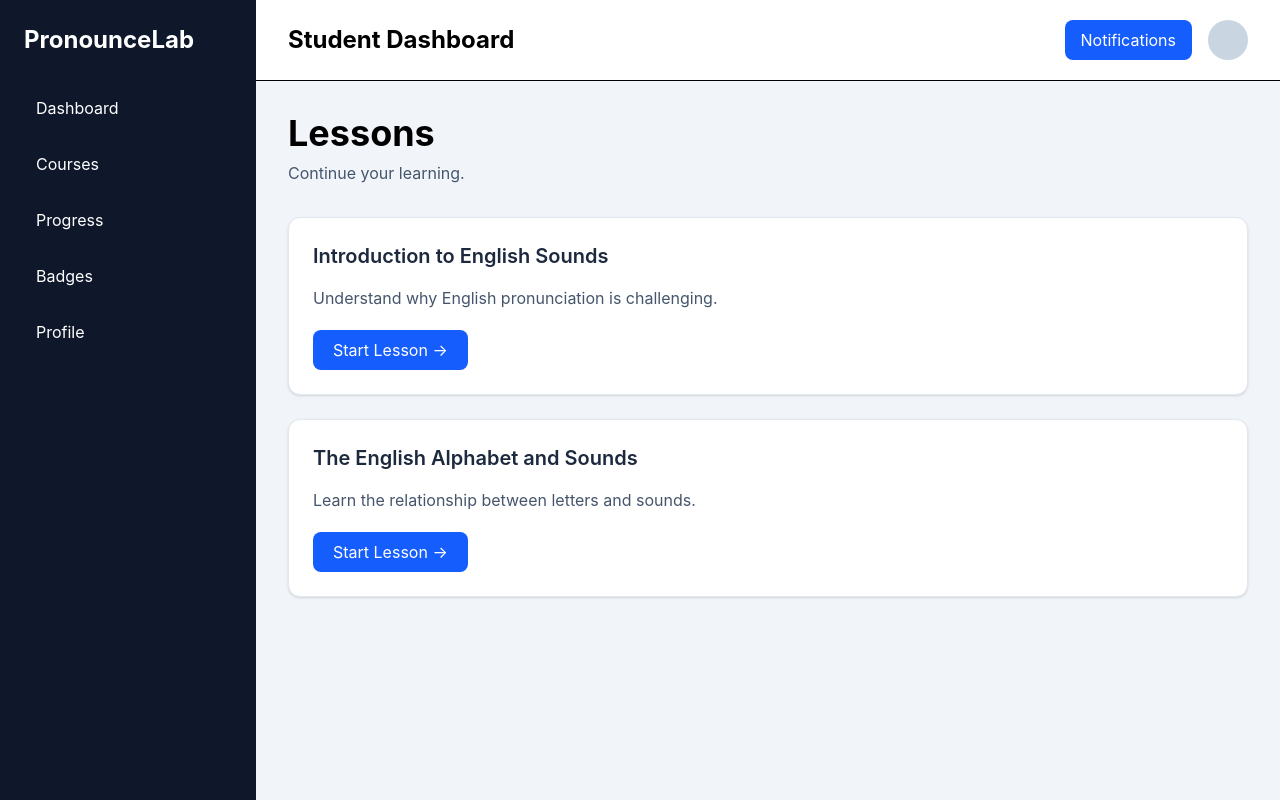
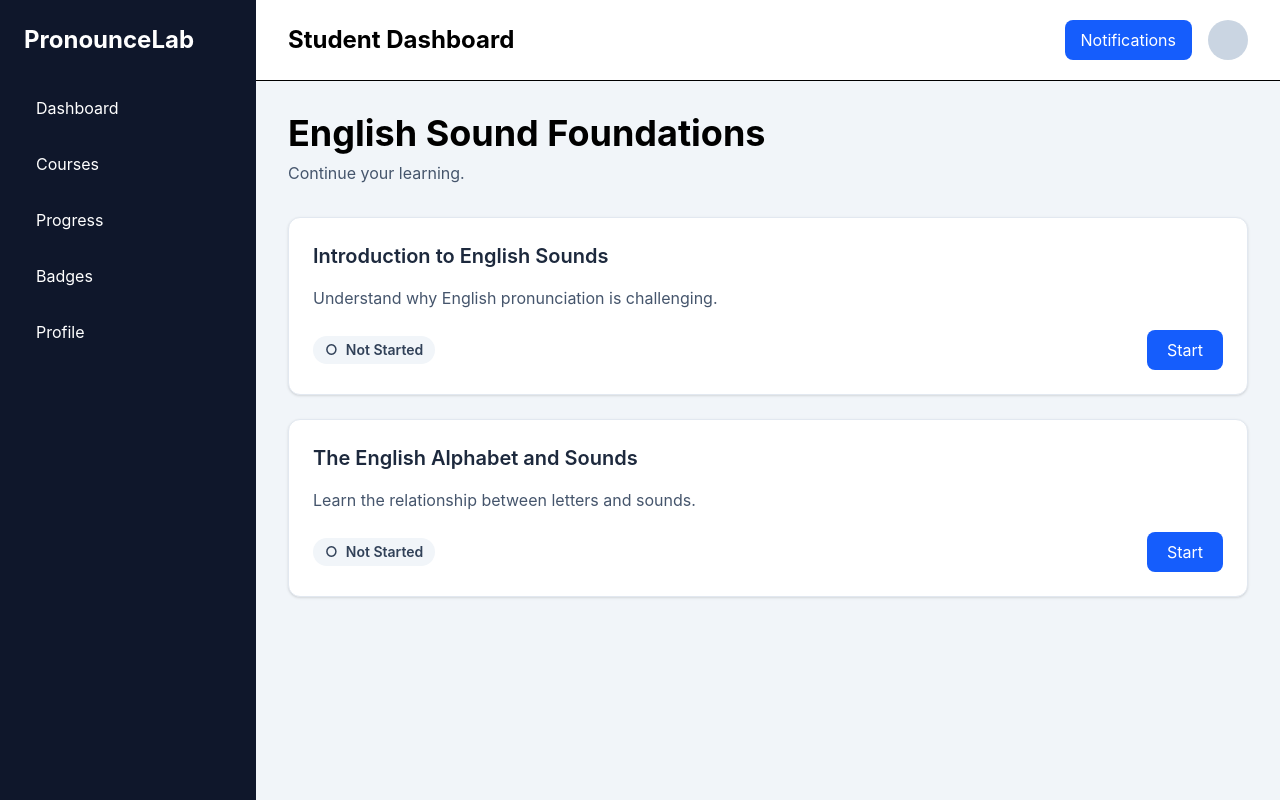
Before and after one commit to emmanuelpaulino2691/pronouncelab, a React (Vite) app: page /units/1 in a window 1280 px wide. Built offline with nearby package versions, Linux system fonts and the light colour scheme.

Commit message:
feat: improve learning flow and lesson state handling

```diff
--- a/src/features/lesson/LessonPage.tsx
+++ b/src/features/lesson/LessonPage.tsx
@@ -1,21 +1,50 @@
-import { useParams } from "react-router-dom";
+import {
+  useNavigate,
+  useParams,
+} from "react-router-dom";
 
 import MainLayout from "../../shared/layouts/MainLayout";
-import { getLesson } from "../../shared/services/courseEngineService";
+import NotFoundState from "../../shared/components/ui/NotFoundState";
+import {
+  getLesson,
+  getLessonSummary,
+  getUnit,
+} from "../../shared/services/courseEngineService";
 
 import LessonPlayer from "./LessonPlayer";
 
 function LessonPage() {
   const { lessonId } = useParams();
 
+  const navigate = useNavigate();
+
   const lesson = getLesson(Number(lessonId));
+  const lessonSummary =
+    getLessonSummary(Number(lessonId));
+  const unit =
+    lessonSummary
+      ? getUnit(lessonSummary.unitId)
+      : undefined;
 
-  if (!lesson) {
+  if (!lesson || !lessonSummary || !unit) {
     return (
       <MainLayout>
-        <h1 className="text-3xl font-bold">
-          Lesson not found
-        </h1>
+        <NotFoundState
+          title="Lesson not found"
+          message="This lesson does not exist or is no longer available."
+          actionLabel={
+            unit
+              ? "Back to Lessons"
+              : "Browse Courses"
+          }
+          onAction={() =>
+            navigate(
+              unit
+                ? `/units/${unit.id}`
+                : "/courses"
+            )
+          }
+        />
       </MainLayout>
     );
   }
--- a/src/features/lessons/LessonsPage.tsx
+++ b/src/features/lessons/LessonsPage.tsx
@@ -2,8 +2,18 @@ import { useNavigate, useParams } from "react-router-dom";
 
 import MainLayout from "../../shared/layouts/MainLayout";
 import Card from "../../shared/components/ui/Card";
+import NotFoundState from "../../shared/components/ui/NotFoundState";
 
-import { getLessonsByUnit } from "../../shared/services/courseEngineService";
+import {
+  getLessonsByUnit,
+  getUnit,
+} from "../../shared/services/courseEngineService";
+import { loadUserProgress } from "../../shared/utils/progressStorage";
+
+type LessonStatus =
+  | "Not Started"
+  | "In Progress"
+  | "Completed";
 
 function LessonsPage() {
 
@@ -11,15 +21,54 @@ function LessonsPage() {
 
   const navigate = useNavigate();
 
+  const unit = getUnit(Number(unitId));
+
   const lessons =
     getLessonsByUnit(Number(unitId));
+
+  const progress = loadUserProgress();
+
+  if (!unit) {
+    return (
+      <MainLayout>
+        <NotFoundState
+          title="Unit not found"
+          message="This unit does not exist or is no longer available."
+          actionLabel="Browse Courses"
+          onAction={() => navigate("/courses")}
+        />
+      </MainLayout>
+    );
+  }
+
+  function getLessonStatus(
+    lessonId: number
+  ): LessonStatus {
+    if (
+      progress.lessonsCompleted.includes(
+        lessonId
+      )
+    ) {
+      return "Completed";
+    }
+
+    if (
+      progress.lessonsStarted.includes(
+        lessonId
+      )
+    ) {
+      return "In Progress";
+    }
+
+    return "Not Started";
+  }
 
   return (
 
     <MainLayout>
 
       <h1 className="text-4xl font-bold">
-        Lessons
+        {unit.title}
       </h1>
 
       <p className="mt-2 text-slate-600">
@@ -28,8 +77,26 @@ function LessonsPage() {
 
       <div className="mt-8 grid gap-6">
 
-        {lessons.map((lesson) => (
+        {lessons.length === 0 && (
+          <Card title="Coming Soon">
+            <p>
+              Lessons for this unit are not available yet.
+            </p>
+          </Card>
+        )}
 
+        {lessons.map((lesson) => {
+          const status =
+            getLessonStatus(lesson.id);
+
+          const action =
+            status === "Completed"
+              ? "Review"
+              : status === "In Progress"
+              ? "Continue"
+              : "Start";
+
+          return (
             <Card
               key={lesson.id}
               title={lesson.title}
@@ -39,18 +106,36 @@ function LessonsPage() {
                 {lesson.description}
               </p>
 
+              <div className="mt-5 flex flex-col items-start gap-4 sm:flex-row sm:items-center sm:justify-between">
+                <p
+                  className="inline-flex items-center gap-2 rounded-full bg-slate-100 px-3 py-1 text-sm font-semibold text-slate-700"
+                >
+                  <span aria-hidden="true">
+                    {status === "Completed"
+                      ? "✓"
+                      : status === "In Progress"
+                      ? "▶"
+                      : "○"}
+                  </span>
+                  {status}
+                </p>
+
                 <button
+                  type="button"
                   onClick={() =>
-                navigate(`/lessons/${lesson.id}`)
+                    navigate(
+                      `/lessons/${lesson.id}`
+                    )
                   }
-              className="mt-5 rounded-lg bg-blue-600 px-5 py-2 text-white hover:bg-blue-700"
+                  className="rounded-lg bg-blue-600 px-5 py-2 text-white transition hover:bg-blue-700 focus-visible:outline-2 focus-visible:outline-offset-2 focus-visible:outline-blue-600"
                 >
-              Start Lesson →
+                  {action}
                 </button>
+              </div>
 
             </Card>
-
-        ))}
+          );
+        })}
 
       </div>
 
--- a/src/features/units/UnitsPage.tsx
+++ b/src/features/units/UnitsPage.tsx
@@ -2,9 +2,11 @@ import { useNavigate, useParams } from "react-router-dom";
 
 import MainLayout from "../../shared/layouts/MainLayout";
 import Card from "../../shared/components/ui/Card";
+import NotFoundState from "../../shared/components/ui/NotFoundState";
 
 import {
   getCourse,
+  getLessonsByUnit,
   getUnitsByCourse,
 } from "../../shared/services/courseEngineService";
 
@@ -17,6 +19,19 @@ function UnitsPage() {
   const course = getCourse(Number(courseId));
 
   const units = getUnitsByCourse(Number(courseId));
+
+  if (!course) {
+    return (
+      <MainLayout>
+        <NotFoundState
+          title="Course not found"
+          message="This course does not exist or is no longer available."
+          actionLabel="Browse Courses"
+          onAction={() => navigate("/courses")}
+        />
+      </MainLayout>
+    );
+  }
 
   return (
 
@@ -32,8 +47,11 @@ function UnitsPage() {
 
       <div className="mt-8 grid gap-6">
 
-        {units.map((unit) => (
+        {units.map((unit) => {
+          const hasLessons =
+            getLessonsByUnit(unit.id).length > 0;
 
+          return (
             <Card
               key={unit.id}
               title={unit.title}
@@ -43,18 +61,29 @@ function UnitsPage() {
                 {unit.description}
               </p>
 
+              {hasLessons ? (
                 <button
+                  type="button"
                   onClick={() =>
                     navigate(`/units/${unit.id}`)
                   }
-              className="mt-5 rounded-lg bg-blue-600 px-5 py-2 text-white hover:bg-blue-700"
+                  className="mt-5 rounded-lg bg-blue-600 px-5 py-2 text-white transition hover:bg-blue-700 focus-visible:outline-2 focus-visible:outline-offset-2 focus-visible:outline-blue-600"
                 >
                   Open Unit →
                 </button>
+              ) : (
+                <p
+                  className="mt-5 inline-flex items-center gap-2 rounded-full bg-slate-100 px-3 py-1 text-sm font-semibold text-slate-700"
+                >
+                  <span aria-hidden="true">○</span>
+                  Coming Soon
+                </p>
+              )}
 
             </Card>
+          );
+        })}
 
-        ))}
 
       </div>
 
--- /dev/null
+++ b/src/shared/components/ui/NotFoundState.tsx
@@ -0,0 +1,35 @@
+type Props = {
+  title: string;
+  message: string;
+  actionLabel: string;
+  onAction: () => void;
+};
+
+function NotFoundState({
+  title,
+  message,
+  actionLabel,
+  onAction,
+}: Props) {
+  return (
+    <div className="mx-auto max-w-2xl rounded-xl border border-slate-200 bg-white p-6 shadow-sm sm:p-8">
+      <h1 className="text-3xl font-bold text-slate-900">
+        {title}
+      </h1>
+
+      <p className="mt-3 text-slate-600">
+        {message}
+      </p>
+
+      <button
+        type="button"
+        onClick={onAction}
+        className="mt-6 rounded-lg bg-blue-600 px-5 py-2 text-white transition hover:bg-blue-700 focus-visible:outline-2 focus-visible:outline-offset-2 focus-visible:outline-blue-600"
+      >
+        {actionLabel}
+      </button>
+    </div>
+  );
+}
+
+export default NotFoundState;
```
Lines whose indentation alone changed are shown as unchanged.
